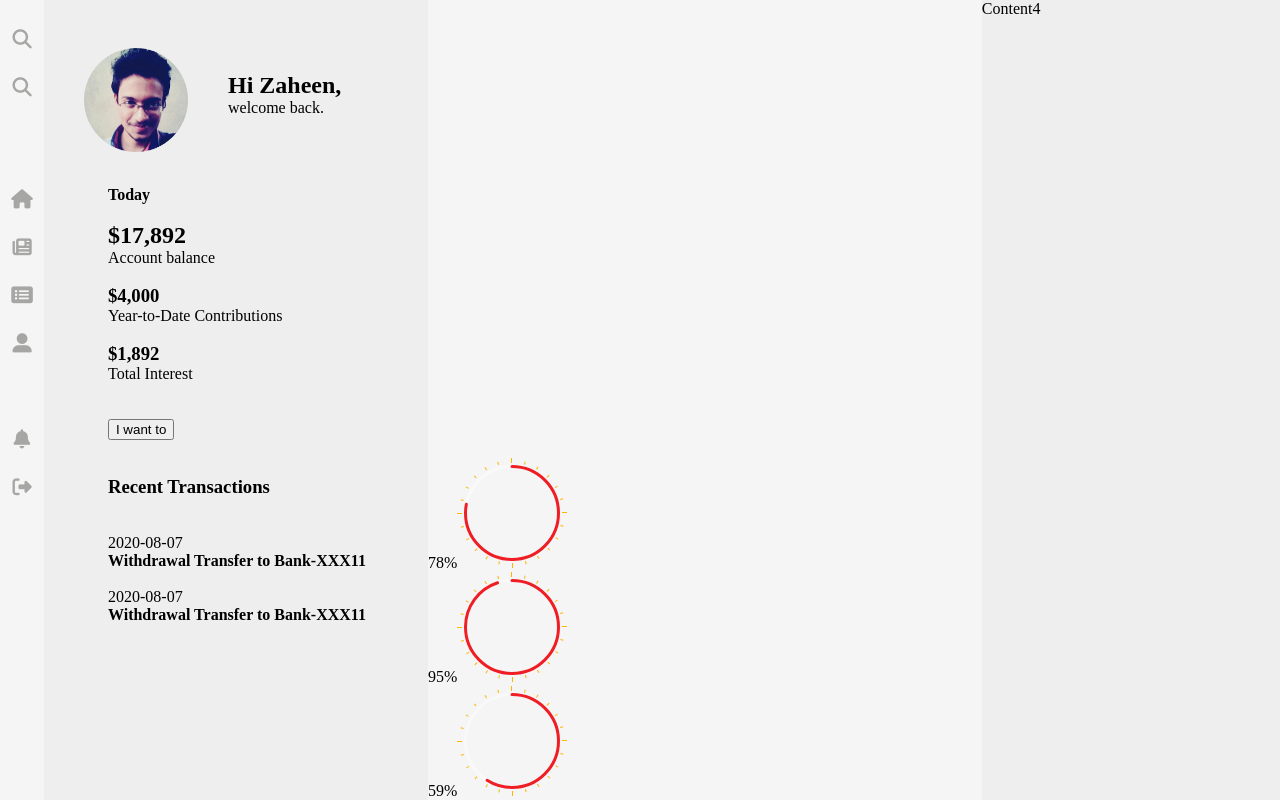
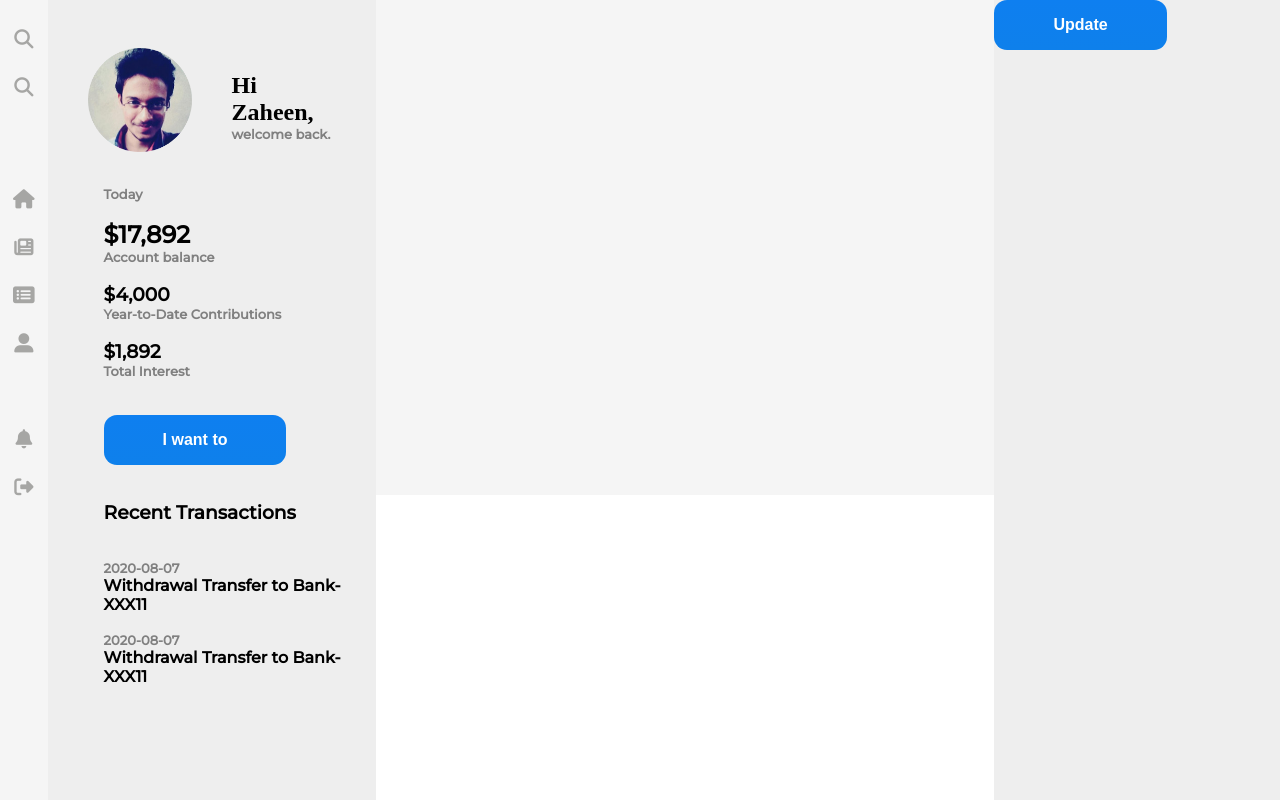
Before and after one commit to iamkhusro/RapidQuest, a plain HTML site: page index.html in a window 1280 px wide. Drawn offline with nearby package versions, Linux system fonts and the light colour scheme; a web font is replaced by a local one.

Commit message:
adds changes

```diff
--- a/index.html
+++ b/index.html
@@ -4,6 +4,8 @@
     <meta charset="UTF-8">
     <title>Rapid Quest</title>
     <meta name="viewport" content="width=device-width, initial-scale=1">
+    <link rel="preconnect" href="https://fonts.gstatic.com">
+    <link href="https://fonts.googleapis.com/css2?family=Della+Respira&family=Montserrat:wght@400;500&display=swap" rel="stylesheet">
     <script src="https://kit.fontawesome.com/00ccf00fe5.js" crossorigin="anonymous"></script>
     <script src="https://code.jquery.com/jquery-3.6.0.js"></script>
     <script src="jquery.easypiechart.js"></script>
@@ -58,7 +60,7 @@
                 <h3>$1,892</h3>
                 <p>Total Interest</p>
                 <br><br>
-                <button>I want to</button>
+                <a class="btn" href="https://www.google.com" target="_blank">I want to</a>
                 <br><br><br>
                 <h3>Recent Transactions</h3>
                 <br><br>
@@ -75,8 +77,15 @@
         </div>
         <div id="content2">
 
+        <!--</div>
+        <div id="content3">
+            <div id="compare">
+                <h3>How do I compare to my peers?</h3>
+                <p>These numbers represent current goal achievement</p>
+                <br><br>
+                <p>&nbsp;&nbsp;&nbsp;Age: Under 30<br>&nbsp;&nbsp;&nbsp;Salary: k 20 - K 30<br>&nbsp;&nbsp;&nbsp;Gender: Male</p>
             </div>
-        <div id="content3">
+            <div class="pie">
                 <div id="box">
                     <div class="chart" data-percent="78" data-scale-color="#ffb400">78%</div>
                 </div>
@@ -86,8 +95,11 @@
                 <div id="box">
                     <div class="chart" data-percent="59" data-scale-color="#ffb400">59%</div>
                 </div>
+            </div>-->
         </div>
-        <div id="content4">Content4</div>
+        <div id="content4">
+            <a class="btn" href="https://www.google.com" target="_blank">Update</a>
+        </div>
     </div>
 
 </body>
--- a/styles.css
+++ b/styles.css
@@ -7,7 +7,7 @@ body
 {
     display: grid;
     height: 100vh;
-    grid-template-columns: .10fr .65fr 1.3fr .7fr;
+    grid-template-columns: .10fr .6fr 1.3fr .6fr;
     grid-template-rows: 1.3fr .8fr;
     grid-template-areas:
         "sidebar content1 content2 content4"
@@ -51,7 +51,8 @@ body
     position: relative;
     top: 5rem;
 }
-#bottom {
+#bottom
+{
     position: relative;
     top: 8rem;
 }
@@ -65,7 +66,7 @@ body
 
 .buttons:hover
 {
-    color: blue;
+    color: #0779e4;
 }
 #pic
 {
@@ -77,6 +78,7 @@ body
 }
 #name
 {
+    font-family: 'Della Respira', serif;
     padding: 2.5rem 2.5rem 0 2.5rem ;
     margin: 2rem 0 0 0;
 }
@@ -88,18 +90,70 @@ body
 h2, h3, h4
 {
     margin: 0;
+    font-family: 'Montserrat', sans-serif;
 }
 p
 {
     margin: 0;
+    font-family: 'Montserrat', sans-serif;
+    font-weight: bold;
+    color: grey;
+    font-size: small;
 }
 #account
 {
     clear: left;
     height: 30rem;
-    width: 20rem;
-    padding: 0 0 0 4rem;
+    width: 17rem;
+    padding: 0 0 0 3.5rem;
 }
+#compare
+{
+    position: relative;
+    left: 4rem
+}
+.pie
+{
+    position: relative;
+    left: 15rem;
+
+}
+#box
+{
+    float: left;
+}
+
+.btn {
+    display: inline-block;
+    text-align: center;
+    vertical-align: middle;
+    padding: 16px 59px;
+    border: 0px solid #f0f0f0;
+    border-radius: 13px;
+    background: #0e7ff0;
+    background: -webkit-gradient(linear, left top, left bottom, from(#0e7ff0), to(#0e80eb));
+    background: -moz-linear-gradient(top, #0e7ff0, #0e80eb);
+    background: linear-gradient(to bottom, #0e7ff0, #0e80eb);
+    font: normal normal bold 16px arial;
+    color: #ffffff;
+    text-decoration: none;
+}
+.btn:hover,
+.btn:focus {
+    background: #1198ff;
+    background: -webkit-gradient(linear, left top, left bottom, from(#1198ff), to(#119aff));
+    background: -moz-linear-gradient(top, #1198ff, #119aff);
+    background: linear-gradient(to bottom, #1198ff, #119aff);
+    color: #ffffff;
+    text-decoration: none;
+}
+.btn:active {
+    background: #084c90;
+    background: -webkit-gradient(linear, left top, left bottom, from(#084c90), to(#0e80eb));
+    background: -moz-linear-gradient(top, #084c90, #0e80eb);
+    background: linear-gradient(to bottom, #084c90, #0e80eb);
+}
+
 
 
 @media (max-width: 600px)
```
Lines whose indentation alone changed are shown as unchanged.
